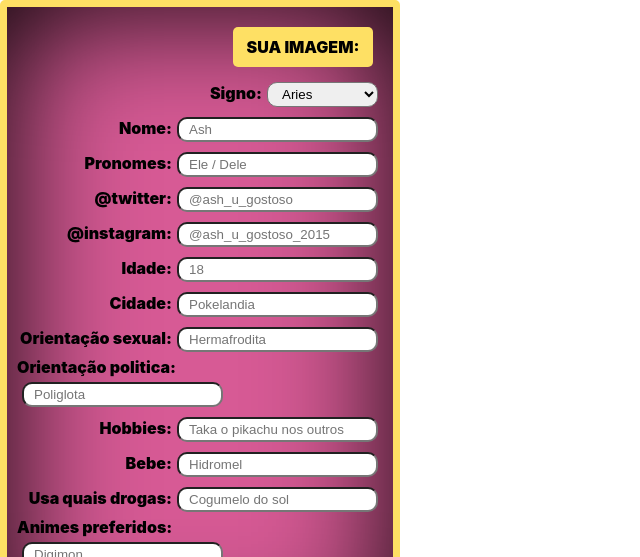
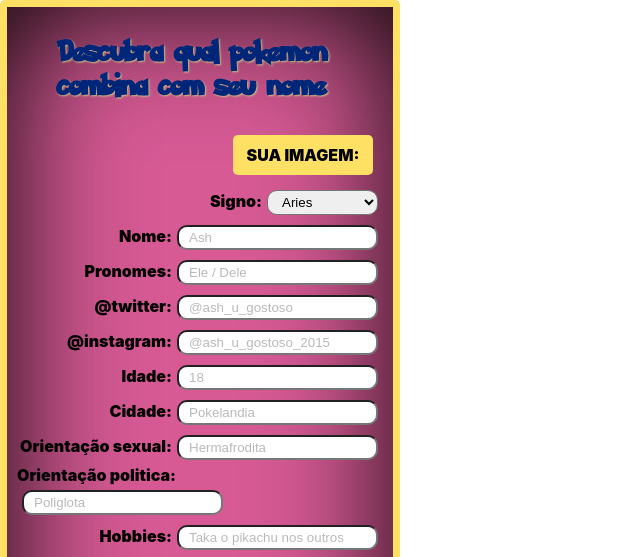
Before and after one commit to PkNeves/card-pokemon-calouros, a plain HTML site: page index.html in a window 1280 px wide. Shown: the top 557 px of the page, without its empty margins (0-640 px from the left). Drawn offline with nearby package versions, Linux system fonts and the light colour scheme.

Commit message:
add font do pokemon, mudado opacidade placehoder, incluido titulo

```diff
--- a/index.html
+++ b/index.html
@@ -64,6 +64,9 @@
 
   <div id="form-total">
     <div class="form">
+      <div class="title">
+        <h2> Descubra qual pokemon combina com seu nome </h2>
+      </div>
       <div class="form-item">
         <label id="label-arquivo" for="arquivo">Sua Imagem:</label><input type="file" name='img-character' id="arquivo">
       </div>
@@ -96,7 +99,7 @@
         <label>@instagram:</label><input type="text" placeholder="@ash_u_gostoso_2015" name="instagram">
       </div>
       <div class="form-item">
-        <label>Idade:</label><input type="number" placeholder="18" name="idade">
+        <label>Idade:</label><input type="text" placeholder="18" name="idade">
       </div>
       <div class="form-item">
         <label>Cidade:</label><input type="text" placeholder="Pokelandia" name="cidade">
@@ -266,6 +269,8 @@
       if (campo == 'nome') {
         principalNome = inputs[i].value == '' ? "Ash" : inputs[i].value
         inputs[i].value = principalNome
+      } else {
+        inputs[i].value = inputs[i].value == '' ? "-" : inputs[i].value
       }
       // put other fields
       let span = document.querySelector(`#${inputs[i].name}`)
@@ -301,6 +306,25 @@ function voltar() {
 </script>
 
 <style>
+
+@font-face {
+    font-family: 'pokemon';
+    src: url('./PokemonSolid.ttf');
+}
+
+.title {
+  display: flex;
+  align-items: center;
+  justify-content: center;
+  justify-items: center;
+}
+
+h2 {
+  font-family: pokemon;
+  margin-left: 40px;
+  text-shadow: 1px 1px 2px rgb(204, 191, 133);
+  color: rgb(0, 38, 121);
+}
 
 body {
   font-family: -apple-system, BlinkMacSystemFont, 'Segoe UI', Roboto, Oxygen, Ubuntu, Cantarell, 'Open Sans', 'Helvetica Neue', sans-serif;
@@ -476,6 +500,10 @@ input , select {
   padding: 3px 10px;
 }
 
+input::placeholder {
+  opacity: 0.5;
+}
+
 input[type="file"] {
     display: none;
 }
```
Also changed, not shown: PokemonHollow.ttf (added), PokemonSolid.ttf (added).
